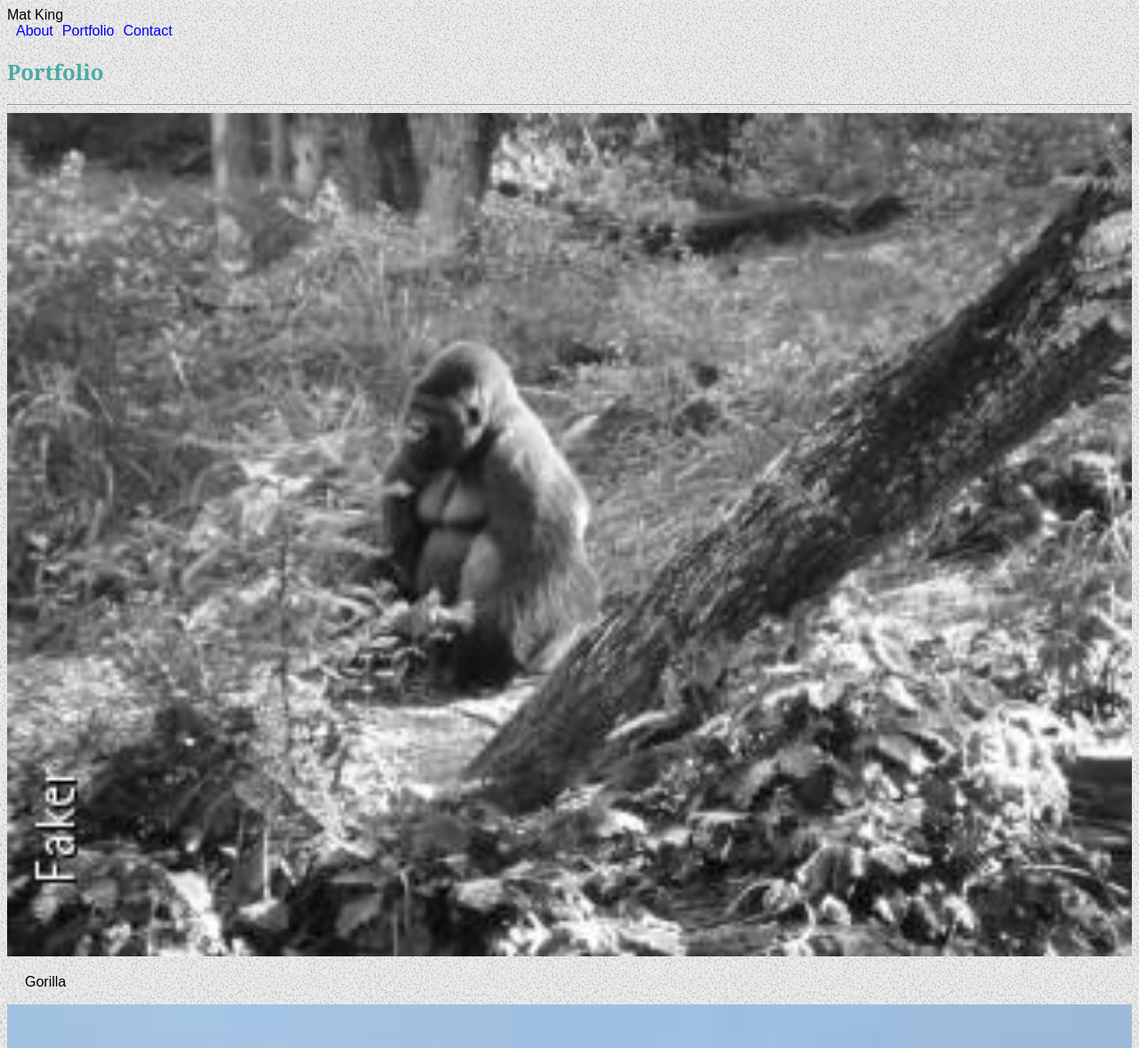
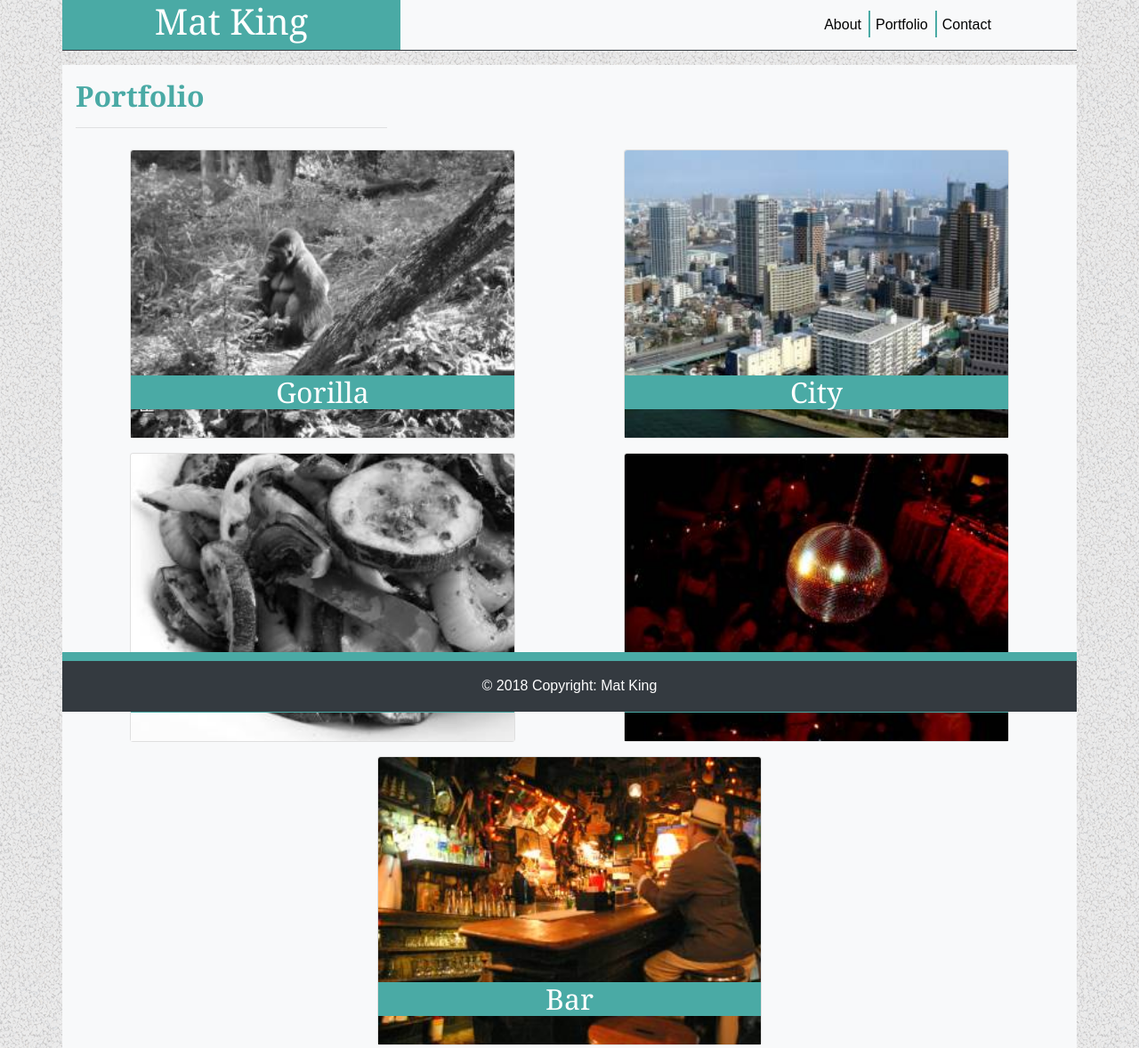
Before and after one commit to matking4509/Bootstrap-Portfolio, a plain HTML site: page portfolio.html in a window 1280 px wide. Shown: the top 1178 px of the page at 89% size. Drawn offline with nearby package versions, Linux system fonts and the light colour scheme.

Commit message:
porfolio done

```diff
--- a/assets/css/style.css
+++ b/assets/css/style.css
@@ -1,8 +1,3 @@
-p {
-    padding-left: 20px;
-    padding-right: 20px;
-}
-
 body {
     font-family: 'Arial', 'Helvetica Neue', Helvetica, sans-serif;
     background-image: url("../images/gravel.png");
@@ -22,6 +17,7 @@ h1, h2, h3, h4, h5, h6 {
 
 .footerBorder {
     border-top:solid 10px #4aaaa5;
+    bottom: 0;
 }
 
 .footerSpace {
@@ -30,20 +26,34 @@ h1, h2, h3, h4, h5, h6 {
 }
 
 
-a {
+a, a:visited {
     text-decoration: none;
+    color: black;
 }
 
-p {text-align: justify}
-
-ul {
-    list-style-type: none;
-    margin: 0;
-    padding: 0;
-    overflow: hidden;
+a:hover {
+    text-decoration: none;
+    color: #4aaaa5;
 }
 
-li {
-  float:left;
-  margin-left:10px;
+p {
+    text-align: justify
 }
+
+.navbar-nav li{
+    position: relative
+}
+.navbar-nav li:not(:last-child):after{
+    content: '';
+    position: absolute;
+    right: -2px;
+    width:2px;
+    height: 75%;
+    top: 10%;
+    background: #4aaaa5;
+}
+
+.portfolio-card {
+    background-color: #4aaaa5;
+    color: white;
+}
--- a/portfolio.html
+++ b/portfolio.html
@@ -2,72 +2,103 @@
 <html lang="en-us">
 
 <head>
+    <!-- Style Sheet Links -->
+    <meta name="viewport" content="width=device-width, initial-scale=1">
+    <link rel="stylesheet" href="https://maxcdn.bootstrapcdn.com/bootstrap/4.0.0/css/bootstrap.min.css">
+    <link rel="stylesheet" href="https://stackpath.bootstrapcdn.com/font-awesome/4.7.0/css/font-awesome.min.css">
     <link rel="stylesheet" type="text/css" href="./assets/css/style.css">
     <meta charset="UTF-8">
     <title>My First Page</title>
 </head>
 
 <body>
-<header>
-        <div class="innerBanner">
-            <div class="nameBox">Mat King</div>
-            <nav class="menuBox">
-                <ul id="menu">
-                    <li><a href="index.html">About</a></li>
-                    <li><a href="portfolio.html">Portfolio</a></li>
-                    <li><a href="contact.html">Contact</a></li>
+  <div class="container mx-auto sticky-top m border-bottom border-dark">
+    <div class="row bg-light">
+      <div class="col-xs-12 col-md-4 col-lg-4 align-self-start tealBackground">
+        <h1 class="text-white align-baseline text-center">Mat King</h1>
+      </div>
+      <div class="col-md-3 col-lg-4"></div>
+      <div class="col-md-5 col-lg-4 align-self-end">
+      <nav class="navbar navbar-expand-sm bg-light justify-content-center">
+        <!-- Links -->
+        <ul class="navbar-nav mx-auto">
+          <li class="nav-item">
+            <a class="nav-link" href="./index.html">About</a>
+          </li>
+          <li class="nav-item">
+            <a class="nav-link" href="./portfolio.html">Portfolio</a>
+          </li>
+          <li class="nav-item">
+            <a class="nav-link" href="./contact.html">Contact</a>
+          </li>
         </ul>
       </nav>
       </div>
-
-</header>
-
-<section class="mainContainer">
-    <div class="portfolio">
-        <h2 class="greenText">Portfolio</h2>
-        <hr>
-        <div id="porfolioContainer">
-            <div class="portfolioBox">
-                <img src="assets/images/animals-q-g-320-240-2.jpg" height="100%" width="100%">
-                <div class="portfolioLabel">
-                    <p>Gorilla</p>
     </div>
   </div>
-            <div class="portfolioBox">
-                    <img src="assets/images/city-q-c-320-240-5.jpg" height="100%" width="100%">
-                    <div class="portfolioLabel">
-                        <p>City</p>
+
+<div class="container bg-light mt-3 py-3 mb-3">
+    <div class="row">
+        <div class="col-xs-12 col-md-4">
+            <h2 class="greenText"><b>Portfolio</b></h2><hr>
         </div>
     </div>
-            <div class="portfolioBox">
-                    <img src="assets/images/food-q-g-320-240-6.jpg" height="100%" width="100%">
-                    <div class="portfolioLabel">
-                        <p>Food</p>
+    <div class="row mx-auto">
+        <div class="col-sm-12 col-md-5 float-md-left my-2 mx-auto">
+            <div class="card">
+                <img class="card-img-top" src="assets/images/animals-q-g-320-240-2.jpg" height="100%" width="100%">
+                <div class="card-img-overlay px-0 text-center d-flex flex-column justify-content-end">
+                        <h2 class="card-title portfolio-card">Gorilla</h2>
                 </div>
             </div>
-            <div class="portfolioBox">
-                    <img src="assets/images/nightlife-q-c-320-240-2.jpg" height="100%" width="100%">
-                    <div class="portfolioLabel">
-                        <p>Disco</p>
+        </div>
+        <div class="col-sm-12 col-md-5 float-md-left my-2 mx-auto">
+            <div class="card">
+                <img class="card-img-top" src="assets/images/city-q-c-320-240-5.jpg" height="100%" width="100%">
+                <div class="card-img-overlay px-0 text-center d-flex flex-column justify-content-end">
+                        <h2 class="card-title portfolio-card">City</h2>
                 </div>
             </div>
-            <div class="portfolioBox">
-                    <img src="assets/images/nightlife-q-c-320-240-7.jpg" height="100%" width="100%">
-                    <div class="portfolioLabel">
-                        <p>Bar</p>
+        </div>
+        <div class="col-sm-12 col-md-5 float-md-left my-2 mx-auto">
+            <div class="card">
+                <img class="card-img-top" src="assets/images/food-q-g-320-240-6.jpg" height="100%" width="100%">
+                <div class="card-img-overlay px-0 text-center d-flex flex-column justify-content-end">
+                        <h2 class="card-title portfolio-card">Food</h2>
+                </div>
+            </div>
+        </div>
+        <div class="col-sm-12 col-md-5 float-md-left my-2 mx-auto">
+            <div class="card">
+                <img class="card-img-top" src="assets/images/nightlife-q-c-320-240-2.jpg" height="100%" width="100%">
+                <div class="card-img-overlay px-0 text-center d-flex flex-column justify-content-end">
+                        <h2 class="card-title portfolio-card">Disco</h2>
+                </div>
+            </div>
+        </div>
+        <div class="col-sm-12 col-md-5 float-md-left my-2 mx-auto">
+            <div class="card">
+                <img class="card-img-top" src="assets/images/nightlife-q-c-320-240-7.jpg" height="100%" width="100%">
+                <div class="card-img-overlay px-0 text-center d-flex flex-column justify-content-end">
+                        <h2 class="card-title portfolio-card">Bar</h2>
                 </div>
             </div>
         </div>
     </div>
-</section>
+ </div>
 
-<footer>
-    <div class="footerContainer">
-        <div id="footerText">
-            &copy; Copyright Mat King 2018
+
+<!-- Footer -->
+<div class="footerSpace"></div> <!--Div to keep Text from scrolling behind footer -->
+<div class="container sticky-bottom border-bottom border-dark fixed-bottom">
+  <footer class="row bg-dark text-white">
+  <!-- Copyright -->
+  <div class="col-12 footerBorder">
+  <div class="footer-copyright text-center py-3">© 2018 Copyright: Mat King</div>
   </div>
+  <!-- Copyright -->
+  </footer>
 </div>
-</footer>
 
 </body>
 </html>
```
Also changed, not shown: index.html (+6 -6 lines). Lines whose indentation alone changed are shown as unchanged.
